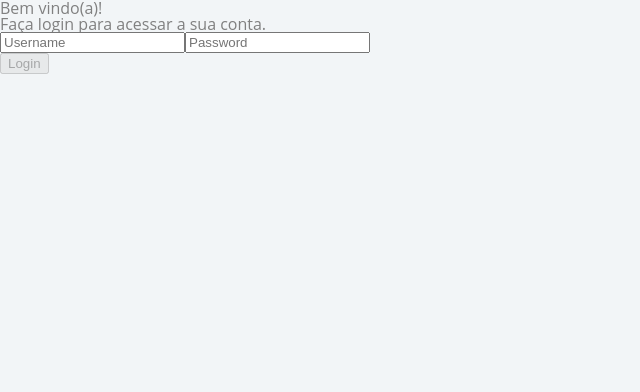
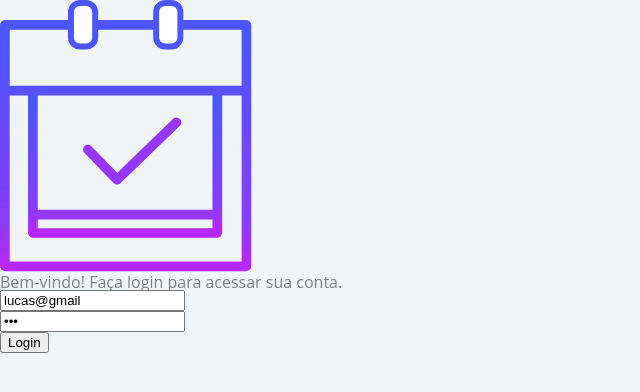
Before and after one commit to Anny-Pereira/Projeto_GUFI, a React (Create React App) app in the folder Frontend/gufi-ui/: page /login in a window 1280 px wide. Shown: the top 392 px of the page, without its empty margins (0-640 px from the left). Built offline with nearby package versions, Linux system fonts and the light colour scheme.

Commit message:
Upload Imagem Perfil

```diff
--- a/Frontend/gufi-ui/src/Pages/Home/App.js
+++ b/Frontend/gufi-ui/src/Pages/Home/App.js
@@ -2,7 +2,9 @@ import "../../assets/css/flexbox.css"
 import "../../assets/css/reset.css"
 import "../../assets/css/style.css"
 
-import logo from '../../assets/img/logo.png'
+import  {Link}  from 'react-router-dom';
+
+import logo from '../../assets/img/logo.png';
 import Rodape from "../../components/rodape/rodape";
 
 
@@ -11,14 +13,14 @@ function App() {
     <div>
     <header className="cabecalhoPrincipal">
       <div className="container">
-        <img src={logo} alt="Logo da Gufi" />
+       <Link to="/"> <img src={logo} alt="Logo da Gufi" /> </Link>
 
         <nav className="cabecalhoPrincipal-nav">
-          <a>Home</a>
-          <a>Eventos</a>
-          <a>Contato</a>
-          <a className="cabecalhoPrincipal-nav-login" href="login.html">Login</a>
-
+          <Link to="/">Home</Link>
+          <Link to="/eventos">Eventos</Link>
+          <a href="#conteudoPrincipal-contato">Contato</a>
+          {/* <a className="cabecalhoPrincipal-nav-login" href="/login">Login</a> */}
+          <Link className="cabecalhoPrincipal-nav-login" to="/login">Login</Link>
         </nav>
       </div>
     </header>
--- a/Frontend/gufi-ui/src/Pages/eventos/eventos.js
+++ b/Frontend/gufi-ui/src/Pages/eventos/eventos.js
@@ -1,4 +1,6 @@
 import { Component } from 'react';
+import axios from 'axios';
+
 
 export default class Eventos extends Component {
     constructor(props) {
--- a/Frontend/gufi-ui/src/Pages/login/login.js
+++ b/Frontend/gufi-ui/src/Pages/login/login.js
@@ -3,12 +3,14 @@ import axios from 'axios';
 import { parseJwt, usuarioAutenticado } from '../../services/auth';
 import { Link } from 'react-router-dom';
 
+import logo from '../../assets/img/logo.png';
+
 export default class Login extends Component {
     constructor(props) {
         super(props);
         this.state = {
-            email: '',
-            senha: '',
+            email: 'lucas@gmail',
+            senha: '111',
             errorMessage: '',
             isLoading: false
         };
@@ -18,7 +20,7 @@ export default class Login extends Component {
     //Função faz chamada para api para realizar login
     efetuaLogin = (event) => {
         //Ignora o comportamento padrão do navegador (recarregar página, por exemplo)
-        event.preventDefalt();
+        event.preventDefault();
 
         this.setState({ errorMessage: '', isLoading: true });
 
@@ -91,41 +93,80 @@ export default class Login extends Component {
             <div>
                 <main>
                 <section className="container-login flex">
-
                         <div className="img__login"><div className="img__overlay"></div></div>
 
+                        <div className="item__login">
+                            <div className="row">
+                                <div className="item">
+                                <Link to="/"><img src={logo} className="icone__login" alt="logo da Gufi" /> </Link>
+                                </div>
+                                <div className="item" id="item__title">
+                                    <p className="text__login" id="item__description">
+                                        Bem-vindo! Faça login para acessar sua conta.
+                                    </p>
+                                </div>
 
-                        <p>Bem vindo(a)! <br />Faça login para acessar a sua conta.</p>
+                                {/* Faz a chamada para a função de login quando o botão é pressionado */}
 
-                        {/*Faz a chamada para a função de login quando o botão é pressionado */}
+                                <form onSubmit={this.efetuaLogin}>
+                                    <div className="item">
+                                        <input
+                                            className="input__login"
+                                            // e-mail
+                                            type="text"
+                                            name="email"
+                                            // define que o input email recebe o valor do state email
+                                            value={this.state.email}
+                                            // faz a chamada para a função que atualiza o state, conforme o usuário altera o valor do input
+                                            onChange={this.atualizaStateCampo}
+                                            placeholder="username"
+                                        />
+                                    </div>
+                                    <div className="item">
+                                        <input
+                                            className="input__login"
+                                            // senha
+                                            type="password"
+                                            name="senha"
+                                            // define que o input senha recebe o valor do state senha
+                                            value={this.state.senha}
+                                            // faz a chamada para a função que atualiza o state, conforme o usuário altera o valor do input
+                                            onChange={this.atualizaStateCampo}
+                                            placeholder="password"
+                                        />
+                                    </div>
+                                    <div className="item">
 
-                        <form onSubmit={this.state.efetuaLogin}>
+                                        {/* Exibe a mensagem de erro ao tentar logar com credenciais inválidas */}
+                                        <p style={{ color : 'red' }} >{this.state.erroMensagem}</p>
 
-                            {/*name do input === name do state*/}
-                            {/* value : define que o input email recebe o valor do state email */}
-                            <input type="text" name="email" value={this.state.email} onChange={this.atualizaStateCampo} placeholder="Username" />
-                            <input type="text" name="senha" value={this.state.senha} onChange={this.atualizaStateCampo} placeholder="Password" />
-
-                            <div className="item">
-                                {/* Exibe a mensagem de erro ao tentar logar com credenciais inválidas  */}
-                                <p style={{ color: 'red' }}>{this.state.errorMessage}</p>
-
-                                {/* Verifica se a requisição esta em andamento e se estiver, desabilita o click do botão */}
+                                        {/*
+                                            Verifica se a requisição está em andamento
+                                            Se estiver, desabilita o click do botão
+                                        */}
 
                                         {
-                                    //Caso seja true, renderiza o botão desabilitado com o texto 'Loading...'
+                                            // Caso seja true, renderiza o botão desabilitado com o texto 'Loading...'
                                             this.state.isLoading === true &&
-                                    <button  className="btn btn__login" id="btn__login" type="submit" disabled >Loading...</button>
-
+                                            <button type="submit" disabled className="btn btn__login" id="btn__login">
+                                                Loading...
+                                            </button>
                                         }
 
                                         {
-                                    //Caso seja false, renderiza o botão habilitado com o texto 'Login'
-                                    <button  className="btn btn__login" id="btn__login" type="submit" disabled={this.state.email === '' || this.state.senha === '' ? 'none' : ''} >Login</button>
+                                            // Caso seja false, renderiza o botão habilitado com o texto 'Login'
+                                            this.state.isLoading === false &&
+                                            <button
+                                                className="btn btn__login" id="btn__login"
+                                                type="submit"
+                                                disabled={ this.state.email === '' || this.state.senha === '' ? 'none' : '' }>
+                                                Login
+                                            </button>
                                         }
                                     </div>
-
                                 </form>
+                            </div>
+                        </div>
                     </section>
                 </main>
             </div>
--- a/Frontend/gufi-ui/src/Pages/perfil/perfil.js
+++ b/Frontend/gufi-ui/src/Pages/perfil/perfil.js
@@ -3,7 +3,7 @@ import axios from 'axios';
 import Header from '../../components/header/header';
 import Rodape from '../../components/rodape/rodape';
 
-import { Link } from 'react-router-dom';
+
 import logo from '../../assets/img/logo.png';
 import Titulo from '../../components/titulo/titulo';
 
--- a/Frontend/gufi-ui/src/Pages/tiposUsuarios/tiposUsuarios.js
+++ b/Frontend/gufi-ui/src/Pages/tiposUsuarios/tiposUsuarios.js
@@ -37,7 +37,7 @@ export default function TiposUsuarios(){
         })
 
         //Caso ocorra algum erro, mostra no console do navegador
-        .cath(erro=> console.log(erro));
+        .catch(erro => console.log(erro));
     };
 
 
@@ -129,6 +129,17 @@ export default function TiposUsuarios(){
                                 <button type="submit" disabled>Carregando...</button>
                             }
                             {/* <button type="submit">Cadastrar</button> */}
+
+                             {/* {
+                                outra forma - if ternário
+
+                                isLoading === false ? (
+                                    <button type="submit">Cadastrar</button>
+                                 ) : (
+                                    <button type="submit" disabled>Carregando...</button>
+                                 )
+                            } */}
+
                         </div>
                     </form>
                 </section>
--- a/Frontend/gufi-ui/src/index.js
+++ b/Frontend/gufi-ui/src/index.js
@@ -1,6 +1,7 @@
-import React, { Component } from 'react';
+import React from 'react';
 import ReactDOM from 'react-dom';
-import { Route, BrowserRouter as Router, Redirect ,Switch } from 'react-router-dom';
+import { Route, BrowserRouter as Router, Redirect, Switch } from 'react-router-dom';
+import { parseJwt, usuarioAutenticado } from '../src/services/auth';
 
 
 
@@ -29,19 +30,36 @@ const PermissaoAdm = ({ component: Component }) => (
   />
 );
 
+
+
+// const PermissaoComum = ({ component: Component }) => (
+//   <Route
+//     render={(props) =>
+//       usuarioAutenticado() && parseJwt().role === '2' ? (
+//         // operador spread
+//         <Component {...props} />
+//       ) : (
+//         <Redirect to="login" />
+//       )
+//     }
+//   />
+// );
+
+
+
 const routing = (
-    //Container de rotas - Lógica pra construir rotas
+  //Container de rotas - Lógica pra construir rotas
   <Router>
     <div>
-    <Switch> {/*Criado para trocar o componente q irá aparecer*/}
+      <Switch> {/*Criado para trocar o componente q irá aparecer*/}
         <Route exact path="/" component={App} /> {/* Home */}
         <PermissaoAdm path="/tiposEventos" component={TiposEventos} /> {/* Tipos Eventos */}
         <Route path="/notFound" component={NotFound} /> {/* Not Found */}
         <Route path="/login" component={Login} /> {/* Login */}
-        <Redirect to="/notFound" /> {/* Redireciona para Not Found caso não encontre nenhuma rota */}
         <Route path="/eventos" component={Eventos} /> {/* Redireciona para Eventos */}
         <Route path="/tipoUsuarios" component={TiposUsuarios} /> {/* Redireciona para TiposUsuarios */}
         <Route path="/perfil" component={Perfil} /> {/* Redireciona para Perfil */}
+        <Redirect to="/notFound" /> {/* Redireciona para Not Found caso não encontre nenhuma rota */}
       </Switch>
     </div>
   </Router>
```
Also changed, not shown: Frontend/gufi-ui/src/components/header/header.js (+4 -5 lines), 2 other files (tests, documents, lock files or other folders). Lines whose indentation alone changed are shown as unchanged.
